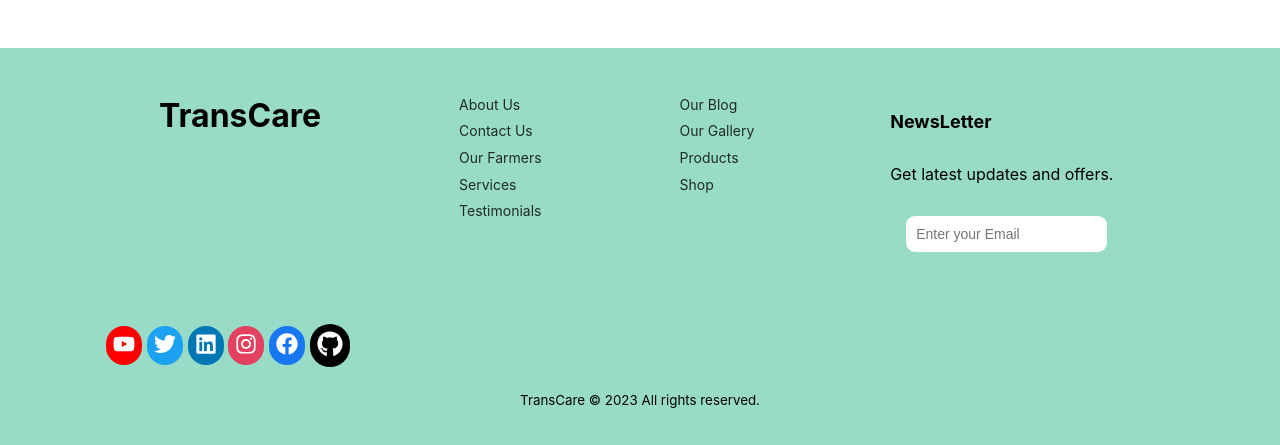
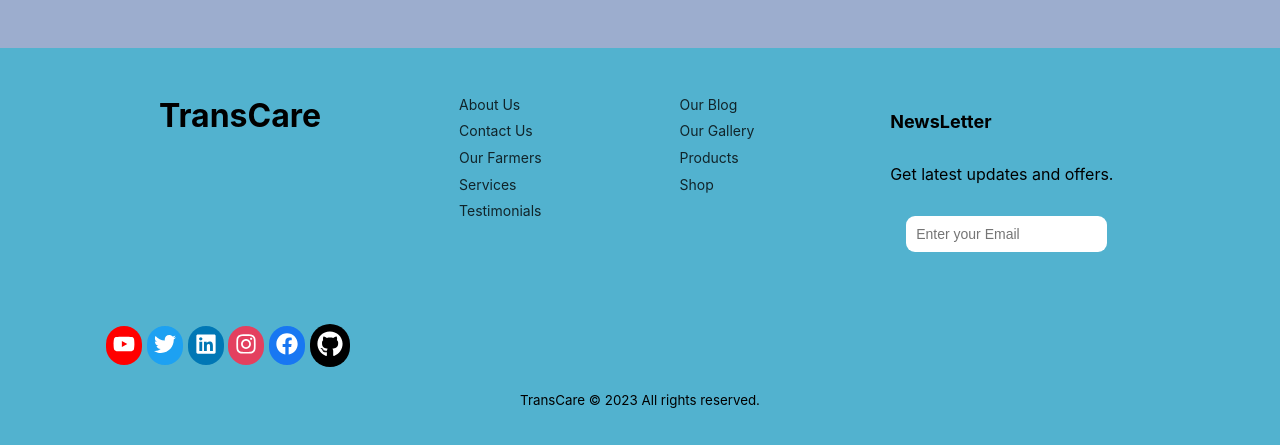
Before and after one commit to Mansi168/TransCare, a React (Create React App) app in the folder client/: page / in a window 1280 px wide. Shown: the part 1993-2438 px from the top of the page. Built offline with nearby package versions, Linux system fonts and the light colour scheme.

Commit message:
Changes for other backgrounds

```diff
--- a/client/src/Components/LandingPage/ContributorsSection.js
+++ b/client/src/Components/LandingPage/ContributorsSection.js
@@ -4,7 +4,7 @@ import Sneha from '../../images/Contributor-1.png';
 
 const Contributors = styled.section`
   padding: 50px;
-  background-color: #ffffff;
+  background-color: #9CADCE;
   text-align: center;
 `;
 
--- a/client/src/Components/LandingPage/Footer.js
+++ b/client/src/Components/LandingPage/Footer.js
@@ -5,7 +5,7 @@ import { Link } from 'react-router-dom';
 
 // Footer container
 const FooterContainer = styled.section`
-  background-color:#98DBC6;
+  background-color:#52B2CF;
   padding-top: 3rem;
   padding-bottom: 2.5rem;
   z-index: 99;
--- a/client/src/Components/LandingPage/ServicesSection.js
+++ b/client/src/Components/LandingPage/ServicesSection.js
@@ -8,7 +8,7 @@ const Services = styled.section`
   flex-direction: column;
   justify-content: center;
   align-items: center;
-  background-color: #FFA07A;
+  background-color: #D1CFE2;
 
   @media screen and (max-width: 768px) {
     height: 1400px;
```
